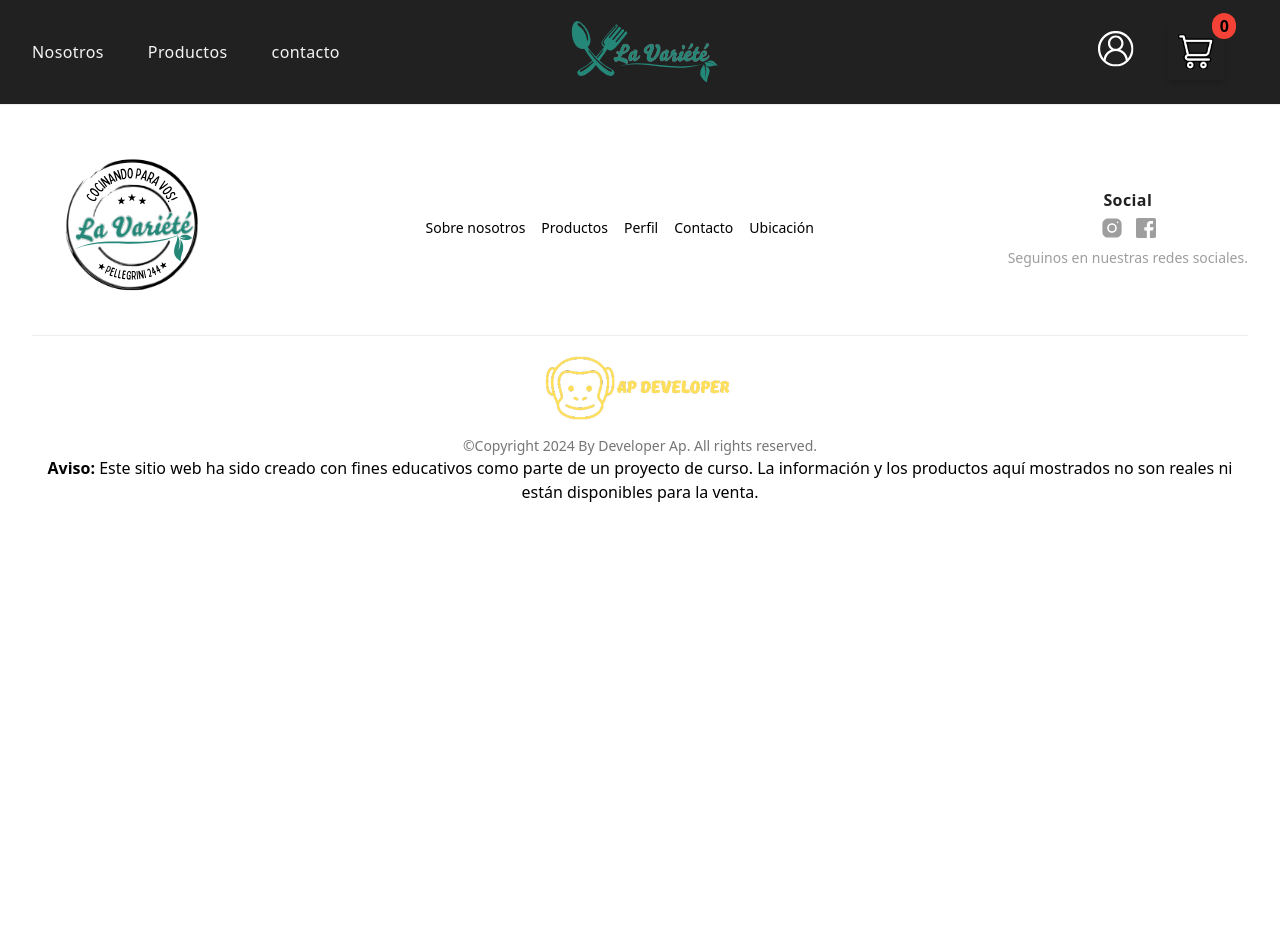
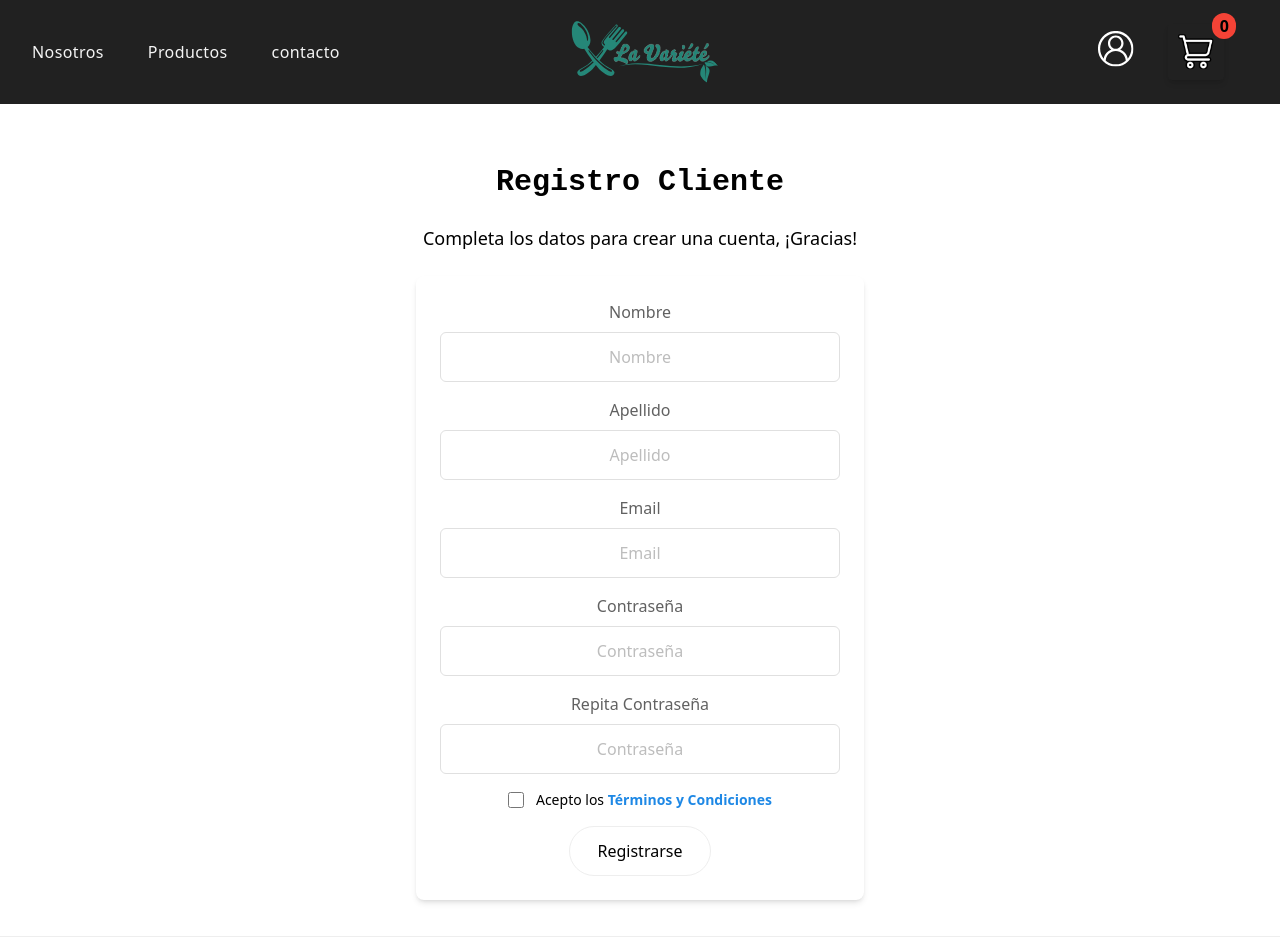
Before and after one commit to Elpipi14/React-JS_Coder-, a React (Vite) app: page /registro in a window 1280 px wide. Shown: the top 952 px of the page. Before the commit the page ends 800 px from the top, so only its background shows below. Built offline with nearby package versions, Linux system fonts and the light colour scheme; a web font is replaced by a local one.

Commit message:
Entrega Final

```diff
--- a/src/App.jsx
+++ b/src/App.jsx
@@ -9,6 +9,7 @@ import ItemListContainerHoc from './component/Products/ItemListContainer';
 import ItemDetail from './component/Products/ItemDetail';
 import Cart from './component/NavBar/Cart';
 import Contact from './component/Contact/Contact';
+import Register from './component/Users/Register/RegisterUser'
 import CheckOut from './component/CheckOut/CheckOut';
 import Footer from './component/Footer/Footer';
 
@@ -32,6 +33,7 @@ function App() {
             <Route path='/productos' element={<Cart />} />
             <Route path='/carrito/checkout' element={<CheckOut />} />
             <Route path='/contacto' element={<Contact />} />
+            <Route path='/registro' element={<Register />} />
           </Routes>
           <Footer />
         </CartProvider>
--- a/src/Context/CartContext.jsx
+++ b/src/Context/CartContext.jsx
@@ -15,7 +15,7 @@ const CartProvider = ({ children }) => {
         icon: "success",
         title: "Se agrego al carrito",
         showConfirmButton: false,
-        timer: 1500
+        timer: 1500,
       });
     } else {
       Swal.fire({
@@ -23,7 +23,7 @@ const CartProvider = ({ children }) => {
         icon: "error",
         title: "Ya se agrego al carrito",
         showConfirmButton: false,
-        timer: 1500
+        timer: 1500,
       });
     }
   };
@@ -55,9 +55,10 @@ const CartProvider = ({ children }) => {
     setCart((aumStock) =>
       aumStock.map((item) =>
         item.id === itemId
-          ? { ...item, quantity: Math.max(item.quantity - 1, 1) }
+          ? { ...item, quantity: Math.max(item.quantity - 1) }
           : item
       )
+      .filter((item) => item.quantity > 0)
     );
   };
 
--- a/src/component/Users/Register/RegisterUser.jsx
+++ b/src/component/Users/Register/RegisterUser.jsx
@@ -7,7 +7,7 @@ const Register = () => {
   const toggleTerms = () => setTerms(true);
 
   return (
-    <div className="flex flex-col items-center justify-center min-h-screen bg-white">
+    <div className="flex flex-col items-center justify-center min-h-screen bg-white my-4">
       <h1 className="text-center font-courier-prime m-6 text-3xl font-bold text-black">
         Registro Cliente
       </h1>
@@ -22,7 +22,7 @@ const Register = () => {
         <input
           type="text"
           placeholder="Nombre"
-          className="w-full bg-transparent text-center rounded-md border border-gray-300  focus:border-blue-500 focus:ring focus:ring-blue-200 transition"
+          className="w-full bg-transparent text-center rounded-md border border-gray-300  py-3 px-5 text-gray-800  focus:border-blue-500 focus:ring focus:ring-blue-200  transition"
         />
 
         {/* Apellido */}
@@ -71,7 +71,7 @@ const Register = () => {
             type="checkbox"
             className="h-4 w-4 shrink-0 text-blue-600 focus:ring-blue-500 border-gray-300 rounded"
           />
-          <label for="remember-me" className="text-white ml-3 text-sm">
+          <label for="remember-me" className="text-black ml-3 text-sm">
             Acepto los {" "}
             <button
               type="button"
--- a/src/component/Users/SessionUser.jsx
+++ b/src/component/Users/SessionUser.jsx
@@ -1,4 +1,5 @@
 import React from "react";
+import { Link } from "react-router-dom";
 import logo from "../../assets/logo/variete.svg";
 
 const SessionUser = ({ onClose }) => {
@@ -50,12 +51,13 @@ const SessionUser = ({ onClose }) => {
               <div className="m-4">
                 <h3 className="text-gray-700 dark:text-gray-800 text-base">
                   ¿No tenés cuenta?{" "}
-                  <a
-                    href="#"
+                  <Link to="/registro" >
+                  <button
                     className="text-[#258778] font-bold hover:underline"
                   >
                     Registrate
-                  </a>
+                  </button>
+                  </Link>
                 </h3>
               </div>
             </div>
```
